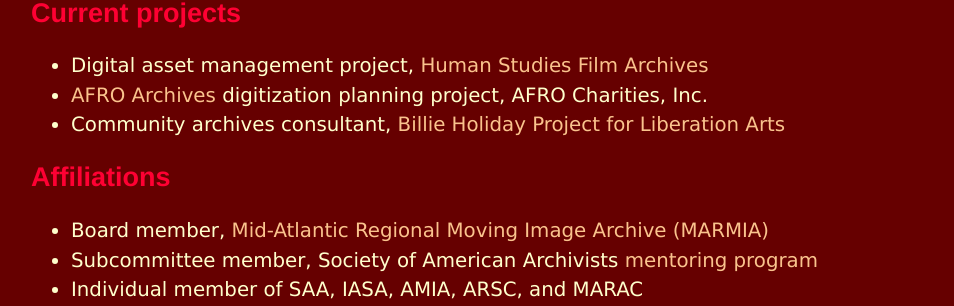
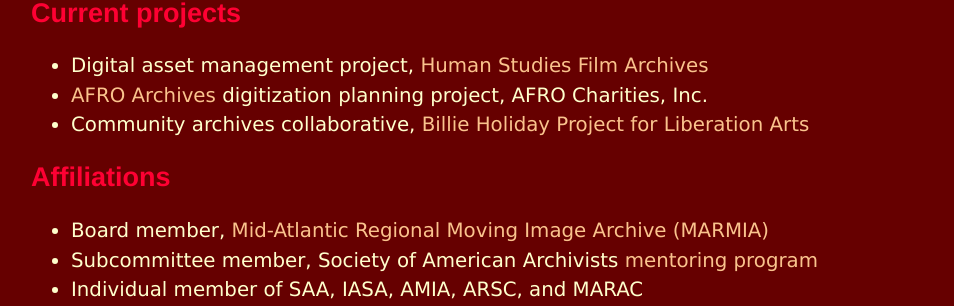
Before and after one commit to megan-mcshea/megan-mcshea.github.io, a Jekyll site: the page built from archivist.html, in a window 1280 px wide. Shown: the part 629-935 px from the top of the page, without its empty margins (161-1115 px from the left). Built offline with Jekyll 4.4.1, drawn with Linux system fonts in a browser that asks for light colours.

Commit message:
Update archivist.html

```diff
--- a/archivist.html
+++ b/archivist.html
@@ -20,7 +20,7 @@ title: Megan McShea, archivist
 	<h2>Current projects</h2>
 	<ul><li>Digital asset management project, <a href="https://www.youtube.com/user/HSFAFilmClips" target="_blank">Human Studies Film Archives</a></li>
 	<li><a href="https://www.afrocharities.org/archives" target="_blank">AFRO Archives</a> digitization planning project, AFRO Charities, Inc.</li>
-	<li>Community archives consultant, <a href="https://sites.krieger.jhu.edu/billie-holiday-project/" target="_blank">Billie Holiday Project for Liberation Arts</a></li></ul>
+	<li>Community archives collaborative, <a href="https://sites.krieger.jhu.edu/billie-holiday-project/" target="_blank">Billie Holiday Project for Liberation Arts</a></li></ul>
 
 	<h2>Affiliations</h2>
 	<ul><li>Board member, <a href="https://marmia.org/" target="_blank">Mid-Atlantic Regional Moving Image Archive (MARMIA)</a></li>
```
